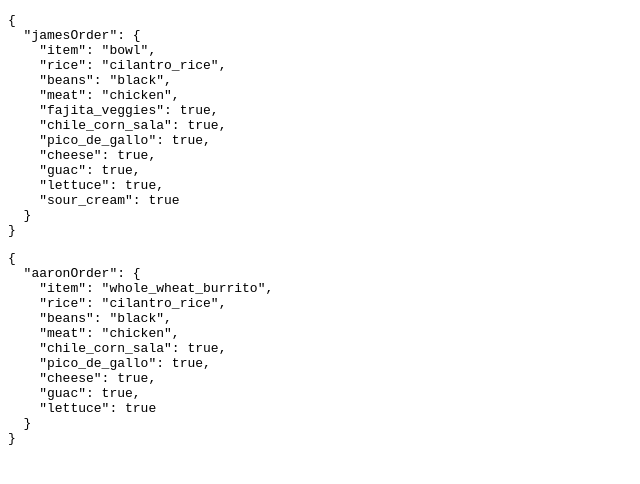
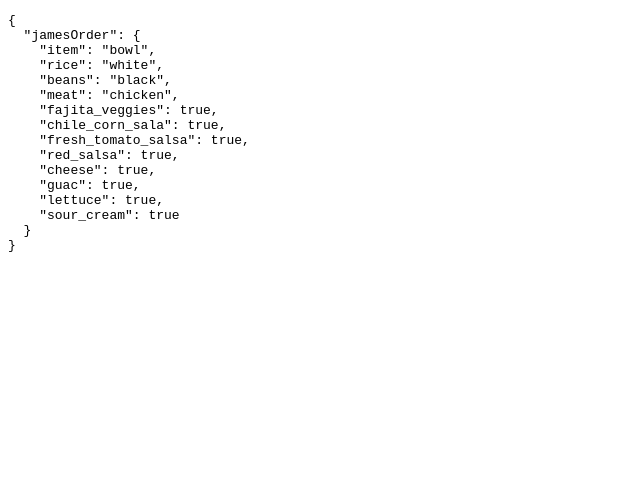
Before and after one commit to James-revans/Chipotle-order, a plain HTML site: page index.html in a window 1280 px wide. Shown: the whole page, without its empty margins (0-640 px from the left). Drawn offline with Linux system fonts and the light colour scheme.

Commit message:
feature: updated order for chipotle

```diff
--- a/aaron.js
+++ /dev/null
@@ -1,13 +0,0 @@
-const aaronOrder = {
-    item: "whole_wheat_burrito",
-    rice: "cilantro_rice",
-    beans: "black",
-    meat: "chicken",
-    chile_corn_sala: true,
-    pico_de_gallo: true,
-    cheese: true,
-    guac: true,
-    lettuce: true,
-};
-
-export default { aaronOrder };
--- a/index.html
+++ b/index.html
@@ -3,11 +3,10 @@
     <head>
         <meta charset="UTF-8" />
         <meta name="viewport" content="width=device-width, initial-scale=1.0" />
-        <title>Document</title>
+        <title>Jamesotle</title>
     </head>
     <body>
         <pre class="james"></pre>
-        <pre class="aaron"></pre>
         <script type="module" src="orders.js"></script>
     </body>
 </html>
--- a/james.js
+++ b/james.js
@@ -1,11 +1,12 @@
 const jamesOrder = {
     item: "bowl",
-    rice: "cilantro_rice",
+    rice: "white",
     beans: "black",
     meat: "chicken",
     fajita_veggies: true,
     chile_corn_sala: true,
-    pico_de_gallo: true,
+    fresh_tomato_salsa: true,
+    red_salsa: true,
     cheese: true,
     guac: true,
     lettuce: true,
--- a/orders.js
+++ b/orders.js
@@ -1,5 +1,4 @@
 import jamesOrder from "./james.js";
-import aaronOrder from "./aaron.js";
 
 document.querySelector(".james").textContent = JSON.stringify(
     jamesOrder,
@@ -7,10 +6,4 @@ document.querySelector(".james").textContent = JSON.stringify(
     2
 );
 
-document.querySelector(".aaron").textContent = JSON.stringify(
-    aaronOrder,
-    null,
-    2
-);
-
-console.log(jamesOrder, aaronOrder);
+console.log(jamesOrder);
```
